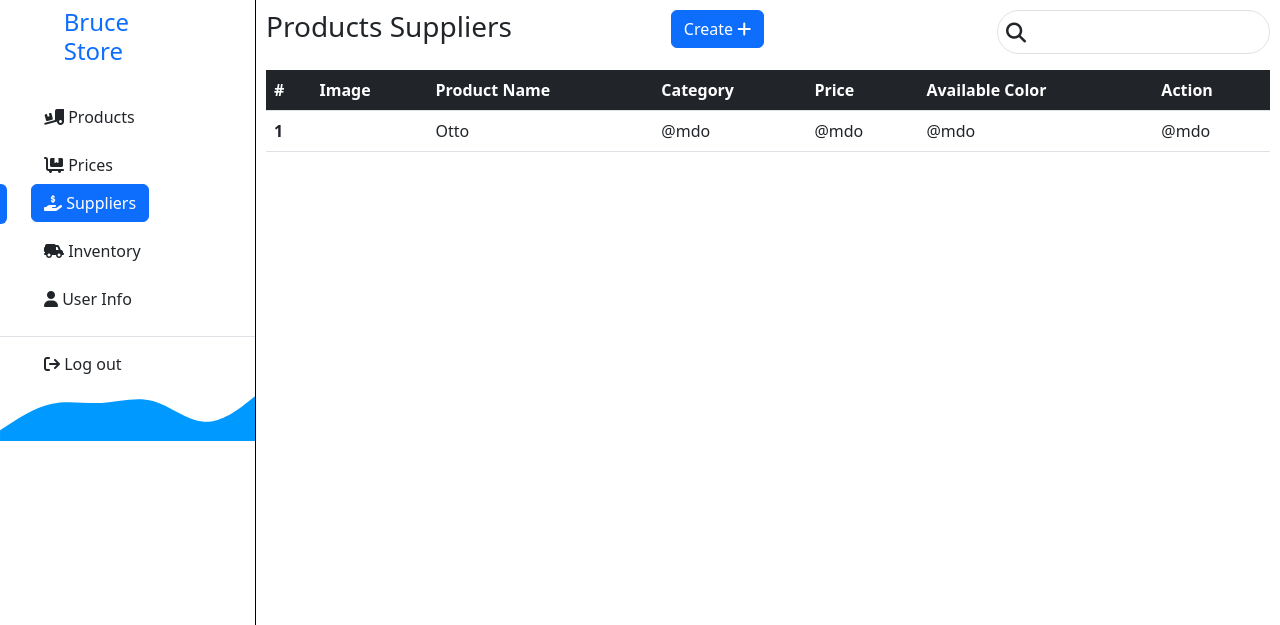
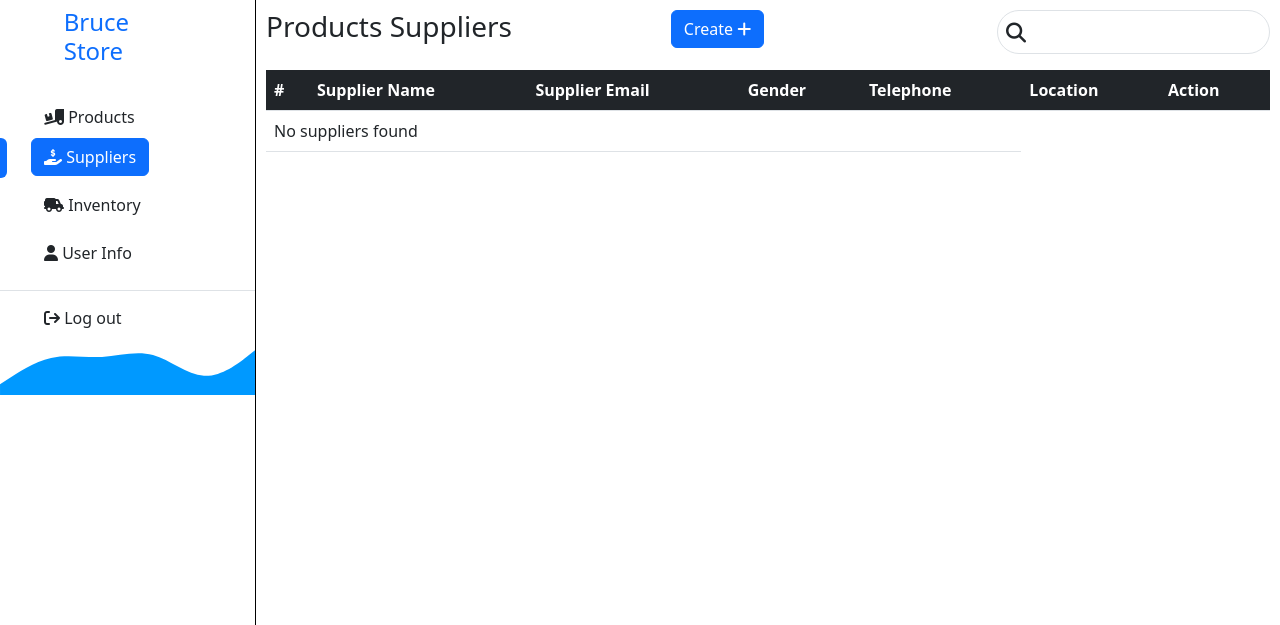
Before and after one commit to RUTAGENGWA-ASANTE-BRUCE/Stock-Management-CodeIgnitor, a CodeIgniter app: page /Stock-Management-CodeIgnitor/index.php/stock/productSuppliers/1 in a window 1280 px wide. Shown: the top 625 px of the page. Run offline with CodeIgniter, Linux system fonts and the light colour scheme; tables that the repository leaves empty or names only in its code hold one stand-in row (values such as "Sample post"); some libraries are stand-ins or nearby versions.

Commit message:
new change

```diff
--- a/stockManagement/application/views/productSuppliers.php
+++ b/stockManagement/application/views/productSuppliers.php
@@ -41,14 +41,7 @@
                     Products
                 </a>
             </div>
-            <div class="">
-                <div style="width:7px;height:40px; " class="rounded-end float-start bg-white"></div>
-                <a class="btn bg-white  ms-4 mt-2">
 
-                    <i class="fa-solid fa-cart-flatbed"></i>
-                    Prices
-                </a>
-            </div>
             <div class="">
                 <div style="width:7px;height:40px; " class="rounded-end float-start bg-primary"></div>
                 <a class="btn btn-primary  ms-4">
@@ -107,7 +100,7 @@
 
             <div class="d-flex justify-content-between">
                 <h3>Products Suppliers</h3>
-                <div class="col-2 text-right"><a href="<?php echo base_url().'index.php/Stock/createSupplier/'.$user['user_id'];?>" class="btn btn-primary">Create
+                <div class="col-2 text-right"><a href="<?php echo base_url().'index.php/Stock/createProduct/'.$user['user_id'];?>" class="btn btn-primary">Create
                     <i class="fa-solid fa-plus"></i>
                 </a></div>
                 <div class="d-flex flex-row  p-2 border w-2000" style="border-radius:25px;">
@@ -119,25 +112,42 @@
   <thead class="bg-dark text-white">
     <tr>
       <th scope="col">#</th>
-      <th scope="col">Image</th>
-      <th scope="col">Product Name</th>
-      <th scope="col">Category</th>
-      <th scope="col">Price</th>
-      <th scope="col">Available Color</th>
+      <th scope="col">Supplier Name</th>
+      <th scope="col">Supplier Email</th>
+      <th scope="col">Gender</th>
+      <th scope="col">Telephone</th>
+      <th scope="col">Location</th>
       <th scope="col">Action</th>
 
     </tr>
   </thead>
   <tbody>
-    <tr>
-      <th scope="row">1</th>
-      <td></td>
-      <td>Otto</td>
-      <td>@mdo</td>
-      <td>@mdo</td>
-      <td>@mdo</td>
-      <td>@mdo</td>
-    </tr>
+  <?php if(!empty($suppliers)){
+                            foreach($suppliers as $supplier){?>
+                                    <tr>
+                                        <td><?php echo $supplier['user_id'];?></td>
+                                        <td><?php echo $supplier['name'];?></td>
+                                        <td><?php echo $supplier['email'];?></td>
+                                        <td><?php echo $supplier['gender'];?></td>
+                                        <td><?php echo $supplier['telephone'];?></td>
+                                        <td><?php echo $supplier['location'];?></td>
+                                        <td class="d-flex">
+                                            <a href="<?php echo base_url().'index.php/User/edit/'.$supplier['user_id']?>" class="btn btn-primary">
+                                                <i class="fa-solid fa-pen-to-square"></i>
+                                            Edit</a>
+
+                                            <a href="<?php echo base_url().'index.php/User/delete/'.$supplier['user_id']?>" class="btn btn-primary btn-danger ms-2">
+                                                <i class="fa-solid fa-trash-can"></i>
+                                            Delete</a>
+                                        </td>
+                                    </tr>
+                                <?php
+                            }
+                    }else{?>
+                    <td colspan="5">No suppliers found</td>
+                    <?php
+                    }
+                    ?>
 
   </tbody>
 </table>
```
